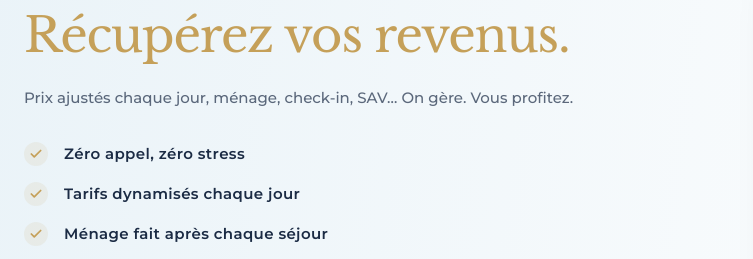
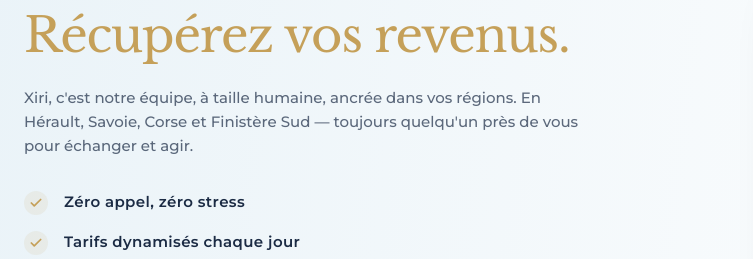
Before and after one commit to JulianGregoire/xiri-conciergerie---gestion-airbnb-en-corse, an Astro site: page / in a window 1280 px wide. Shown: the part 236-495 px from the top of the page, 0-753 px from the left. Built offline with nearby package versions, Linux system fonts and the light colour scheme; Astro itself is replaced by a stand-in of ours; grey boxes are pictures that could not be loaded.

Commit message:
hero banner chaleureu

```diff
--- a/src/components/sections/Hero.astro
+++ b/src/components/sections/Hero.astro
@@ -83,7 +83,7 @@
                     <p
                         class="text-[15px] text-xiri-navy/70 leading-relaxed max-w-xl font-medium"
                     >
-                        Prix ajustés chaque jour, ménage, check-in, SAV… On gère. Vous profitez.
+                        Xiri, c'est notre équipe, à taille humaine, ancrée dans vos régions. En Hérault, Savoie, Corse et Finistère Sud — toujours quelqu'un près de vous pour échanger et agir.
                     </p>
                 </div>
 
```
